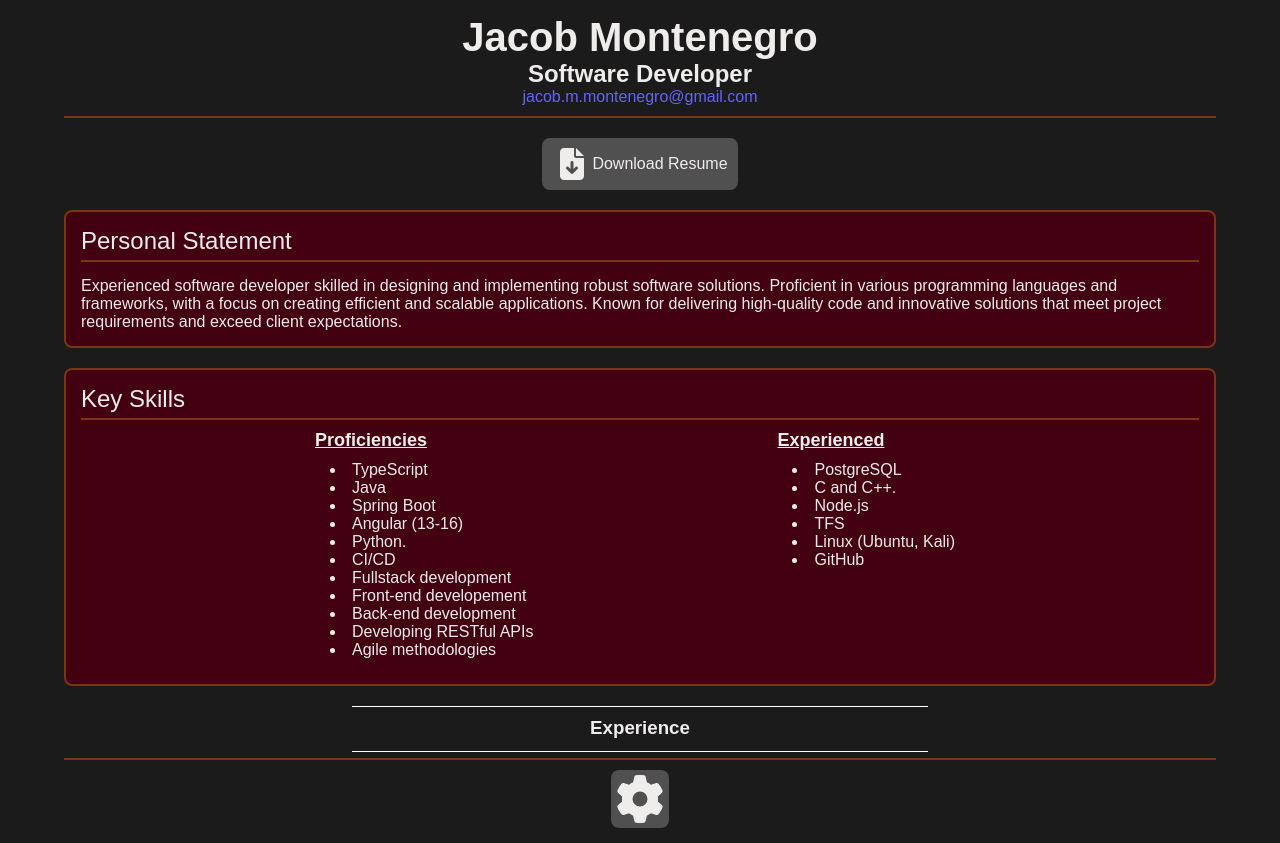
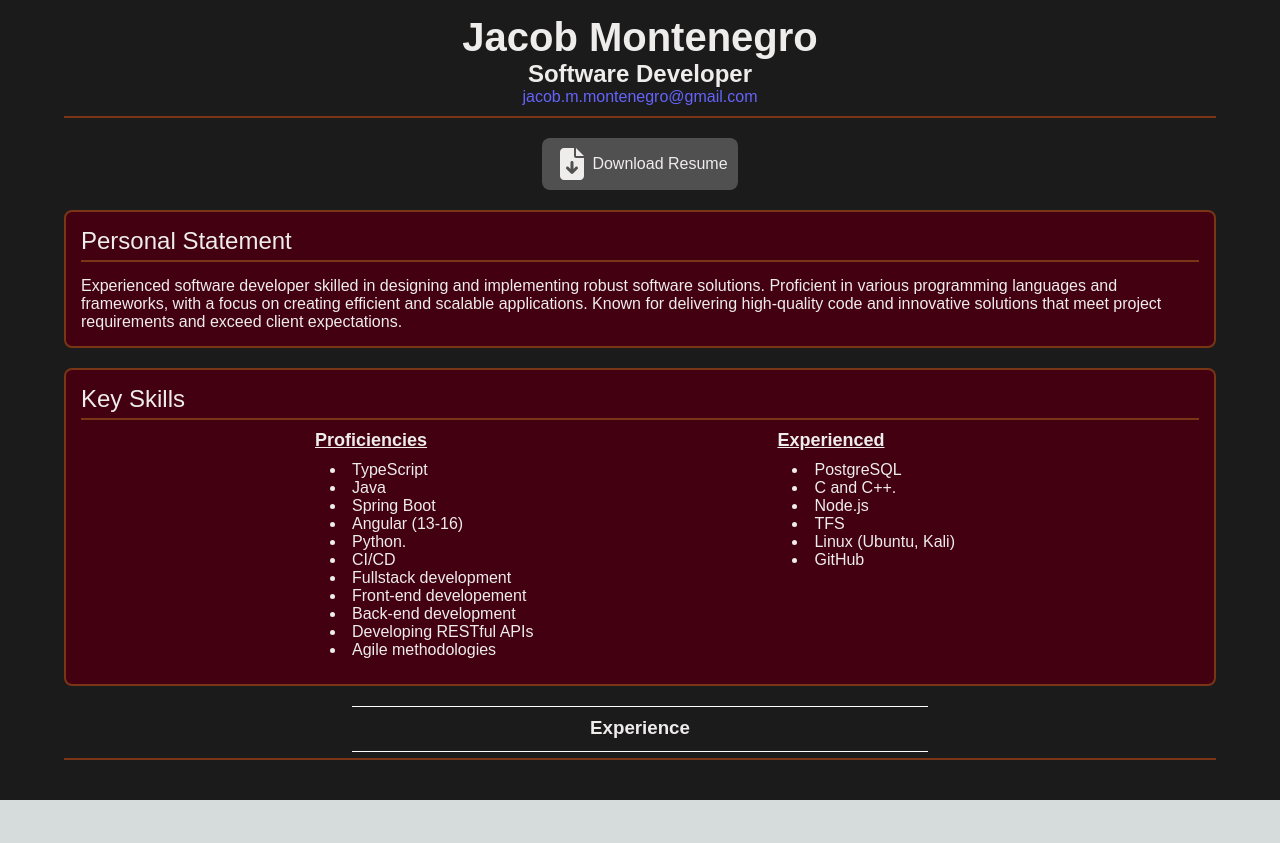
Before and after one commit to jmmontenegro/portfolio-react, a Next.js app: page / in a window 1280 px wide. After the commit the page ends 800 px from the top, so only its background shows below. Built offline with nearby package versions, Linux system fonts and the light colour scheme.

Commit message:
committing for now

```diff
--- /dev/null
+++ b/app/components/settings/settings.tsx
@@ -0,0 +1,40 @@
+import { ReactElement, ReactNode, createContext, useContext, useEffect, useState } from "react";
+import dropDownData from "../dropdown/dropdown.data";
+import { getDropDownMenu } from "../dropdown/dropdown";
+
+export const BackgroundContext = createContext({ isEnabled: false, toggleDisplay: () => {} });
+
+export function SettingsProvider({ children }: { children: ReactNode }) {
+  const [isEnabled, setIsEnabled] = useState(false);
+
+  const toggleDisplay = () => {
+    setIsEnabled(prevState => !prevState);
+    console.log('Toggled');
+  };
+
+  useEffect(() => {
+    console.log(`Is Enabled: ${isEnabled}`);
+  }, [isEnabled]);
+
+  return (
+    <BackgroundContext.Provider value={{ isEnabled, toggleDisplay }}>
+      {children}
+    </BackgroundContext.Provider>
+  );
+}
+
+export function GetSettings(): ReactElement {
+  const languageSettings: dropDownData = {
+    title: "Please select a language:",
+    items: ["English","Spanish"]
+  }
+
+  const { isEnabled, toggleDisplay } = useContext(BackgroundContext);
+
+  return (
+  <div>
+    <button onClick={toggleDisplay}>{ isEnabled ? "Disable" : "Enabled" } Background</button>
+    { getDropDownMenu(languageSettings) }
+  </div>
+  );
+}
--- a/app/components/star-background/star-background.tsx
+++ b/app/components/star-background/star-background.tsx
@@ -37,7 +37,7 @@ export default function StarBackground() {
 
     useEffect(() => {
         if (!workerRef.current) {
-            workerRef.current = new Worker(new URL('star-worker.worker.js', import.meta.url));
+            workerRef.current = new Worker(new URL('star-worker.worker.tsx', import.meta.url));
 
             workerRef.current.onmessage = function(event) {
                 setStars(event.data);
--- a/app/components/star-background/star-worker.worker.js
+++ b/app/components/star-background/star-worker.worker.tsx
@@ -1,6 +1,6 @@
 self.onmessage = function(event) {
     const { stars, mousePosition, windowDimensions } = event.data;
-    const starElements = stars.map(star => {
+    const starElements = stars.map((star: { top: number; left: number; scale: number }) => {
         const starPosition = { x: windowDimensions.width * star.left / 100, y: windowDimensions.height * star.top / 100 };
         const distanceSquared = mousePosition.x && mousePosition.y ? Math.pow(starPosition.y - mousePosition.y, 2) + Math.pow(starPosition.x - mousePosition.x, 2) : 1;
         const scale = distanceSquared > 0 ? Math.min(3, 5000 / distanceSquared + 1) :  (1 + Math.random());
--- a/app/page.tsx
+++ b/app/page.tsx
@@ -1,4 +1,6 @@
-import { ReactElement } from "react";
+"use client";
+
+import { ReactElement, useContext } from "react";
 import Bulletin from "./components/bulletin/bulletin";
 import styles from "./page.module.css";
 import Borders from "./components/borders/borders";
@@ -10,8 +12,8 @@ import raycasterDemo2 from "../app/resources/raycaster_demo2.gif";
 import raycasterDemo3 from "../app/resources/raycaster_demo3.gif";
 import StarBackground from "./components/star-background/star-background";
 import GetDialog from "./components/dialog/dialog";
-import { getDropDownMenu } from "./components/dropdown/dropdown";
-import dropDownData from "./components/dropdown/dropdown.data";
+import React from "react";
+import { BackgroundContext, GetSettings, SettingsProvider } from "./components/settings/settings";
 
 export default function Home(): ReactElement {
 
@@ -133,11 +135,13 @@ export default function Home(): ReactElement {
   };
   return (
     <main className={styles.main}>
-      <StarBackground/>
-      { getHeader() }
-      { getLine() }
+      <SettingsProvider>
+        <GetBackground/>
+      </SettingsProvider>
+      <GetHeader/>
+      <GetLine/>
       <div className={styles.resume}>
-        { getDownloadButton() }
+        <GetDownloadButton/>
         <Bulletin title={statement.title} description={statement.description}></Bulletin>
         <Bulletin title={skills.title} bullets={skills.bullets}></Bulletin>
         <Borders>Experience</Borders>
@@ -149,15 +153,21 @@ export default function Home(): ReactElement {
         <Borders>Education</Borders>
         <Bulletin title={education.title} description={education.description} dates={education.dates}></Bulletin>
       </div>
-      { getLine() }
-      <div className={styles.settingsButton}>
-        <GetDialog title={"Settings"} content={getSettings()} buttonIcon={faCog} iconSize="3x"/>
+      <GetLine/>
+
+      <div className={styles.settingsButton} hidden={true}>
+        <GetDialog title={"Settings"} content={<GetSettings/>} buttonIcon={faCog} iconSize="3x"/>
       </div>
     </main>
   );
 }
 
-function getHeader(): ReactElement {
+function GetBackground(): ReactElement | null {
+  const { isEnabled } = useContext(BackgroundContext);
+  return isEnabled ? <StarBackground /> : null;
+}
+
+function GetHeader(): ReactElement {
   return (
     <div className={styles.header}>
       <h1 className={styles.title}>Jacob Montenegro</h1>
@@ -167,7 +177,7 @@ function getHeader(): ReactElement {
   );
 }
 
-function getDownloadButton(): ReactElement {
+function GetDownloadButton(): ReactElement {
   return (
     <a className={styles.downloadButton} href={"Jacob_Montenegro_Resume.pdf"} download={"Jacob_Montenegro_Resume.pdf"}>
       <FontAwesomeIcon icon={faFileDownload} size={"2x"} width={40} height={40}></FontAwesomeIcon>
@@ -176,7 +186,7 @@ function getDownloadButton(): ReactElement {
   );
 }
 
-function getLine(): ReactElement {
+function GetLine(): ReactElement {
   return (
     <div className={styles.line}></div>
   );
@@ -189,16 +199,3 @@ function getProjects(projects: bulletinProps[]): ReactElement[] {
     ))
   );
 }
-
-function getSettings(): ReactElement {
-  const languageSettings: dropDownData = {
-    title: "Please select a language:",
-    items: ["English","Spanish"]
-  }
-  return (
-  <div>
-    { getDropDownMenu(languageSettings) }
-  </div>
-
-  );
-}
--- a/package.json
+++ b/package.json
@@ -15,11 +15,9 @@
     "@nextui-org/button": "^2.0.31",
     "@nextui-org/system": "^2.1.2",
     "@nextui-org/theme": "^2.2.3",
-    "@react-pdf-viewer/core": "^3.12.0",
-    "@react-pdf-viewer/default-layout": "^3.12.0",
-    "@react-pdf/renderer": "^3.4.4",
     "canvas": "^2.11.2",
     "framer-motion": "^11.1.7",
+    "lodash": "^4.17.21",
     "next": "14.2.3",
     "nextui-cli": "^0.2.0",
     "react": "^18",
```
Also changed, not shown: 1 other file (tests, documents, lock files or other folders).
